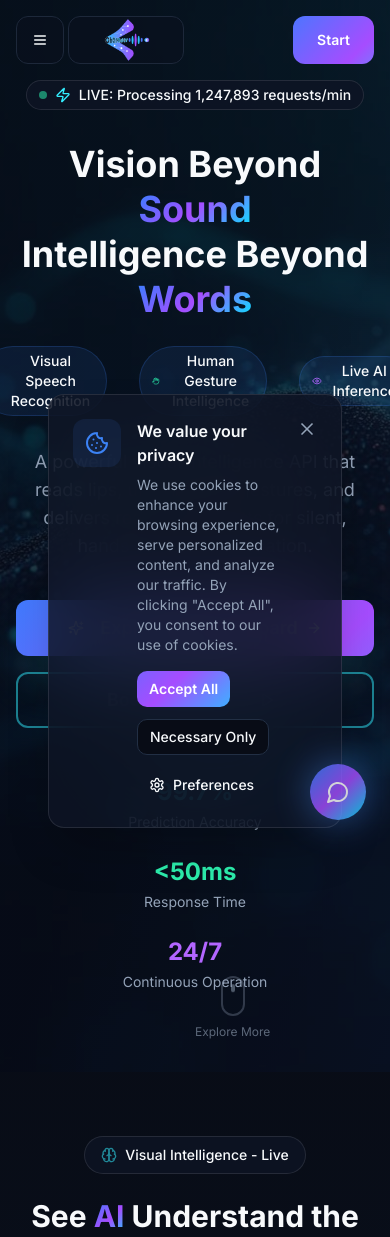
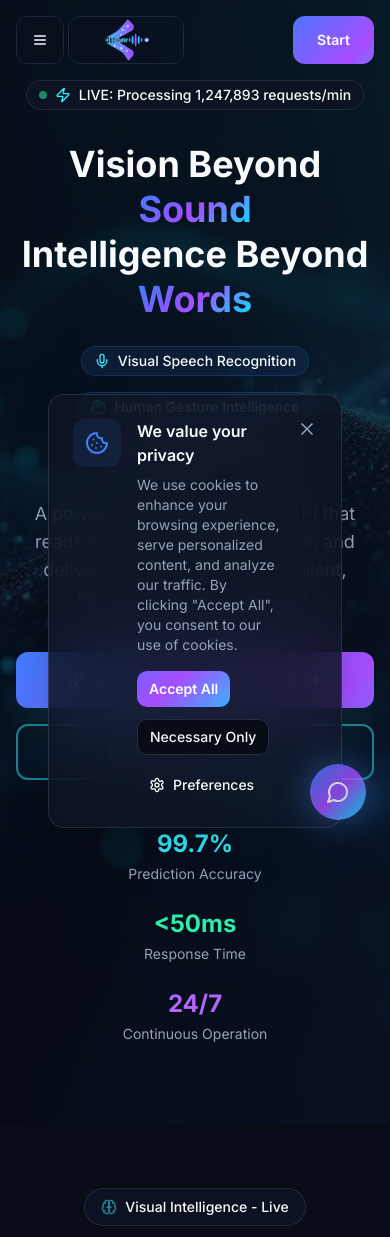
Before and after one commit to CharadesAI/charadesai, a React (Vite) app: page / in a window 390 px wide. Shown: the top 1237 px of the page. Built offline with nearby package versions, Linux system fonts and the light colour scheme; the HTML template or start-up script is replaced by a standard one.

Commit message:
UI tweaks

```diff
--- a/src/components/HeroSection.tsx
+++ b/src/components/HeroSection.tsx
@@ -113,7 +113,7 @@ export function HeroSection() {
           </h1>
 
           {/* Technology Showcase */}
-          <div className='flex items-center justify-center gap-8 mb-8 animate-fade-in-up [animation-delay:0.2s]'>
+          <div className='flex items-center flex-col md:flex-row justify-center gap-4 md:gap-8 mb-8 animate-fade-in-up [animation-delay:0.2s]'>
             <div className='flex items-center gap-2 px-3 py-1 rounded-full bg-primary/10 border border-primary/20'>
               <Mic className='w-4 h-4 text-neon-cyan' />
               <span className='text-sm font-medium'>
@@ -197,7 +197,7 @@ export function HeroSection() {
       </div>
 
       {/* Interactive Scroll Prompt */}
-      <div className='absolute bottom-8 left-1/2 -translate-x-1/2 animate-fade-in-up [animation-delay:1s]'>
+      <div className='hidden md:block absolute bottom-8 left-1/2 -translate-x-1/2 animate-fade-in-up [animation-delay:1s]'>
         <div className='flex flex-col items-center gap-2 text-muted-foreground/60'>
           <div className='w-6 h-10 rounded-full border-2 border-muted-foreground/30 flex items-start justify-center p-2'>
             <div className='w-1 h-2 rounded-full bg-muted-foreground/50 animate-bounce' />
--- a/src/pages/BlogPost.tsx
+++ b/src/pages/BlogPost.tsx
@@ -69,7 +69,7 @@ const BlogPost = () => {
       <Navbar />
 
       {/* Sticky Back Button */}
-      <div className='sticky top-48 z-40 mb-4'>
+      <div className='sticky top-20 md:top-48 z-40 mb-4'>
         <div className='container mx-auto px-4'>
           <Link
             to='/blog'
--- a/src/pages/Contact.tsx
+++ b/src/pages/Contact.tsx
@@ -259,7 +259,7 @@ const Contact = () => {
             <h2 className='text-3xl font-bold mb-12 text-center'>
               How Can We Assist You?
             </h2>
-            <div className='grid grid-cols-3 gap-8 max-w-5xl mx-auto'>
+            <div className='grid md:grid-cols-3 gap-8 max-w-5xl mx-auto'>
               {contactOptions.map((option) => (
                 <div
                   key={option.title}
```
